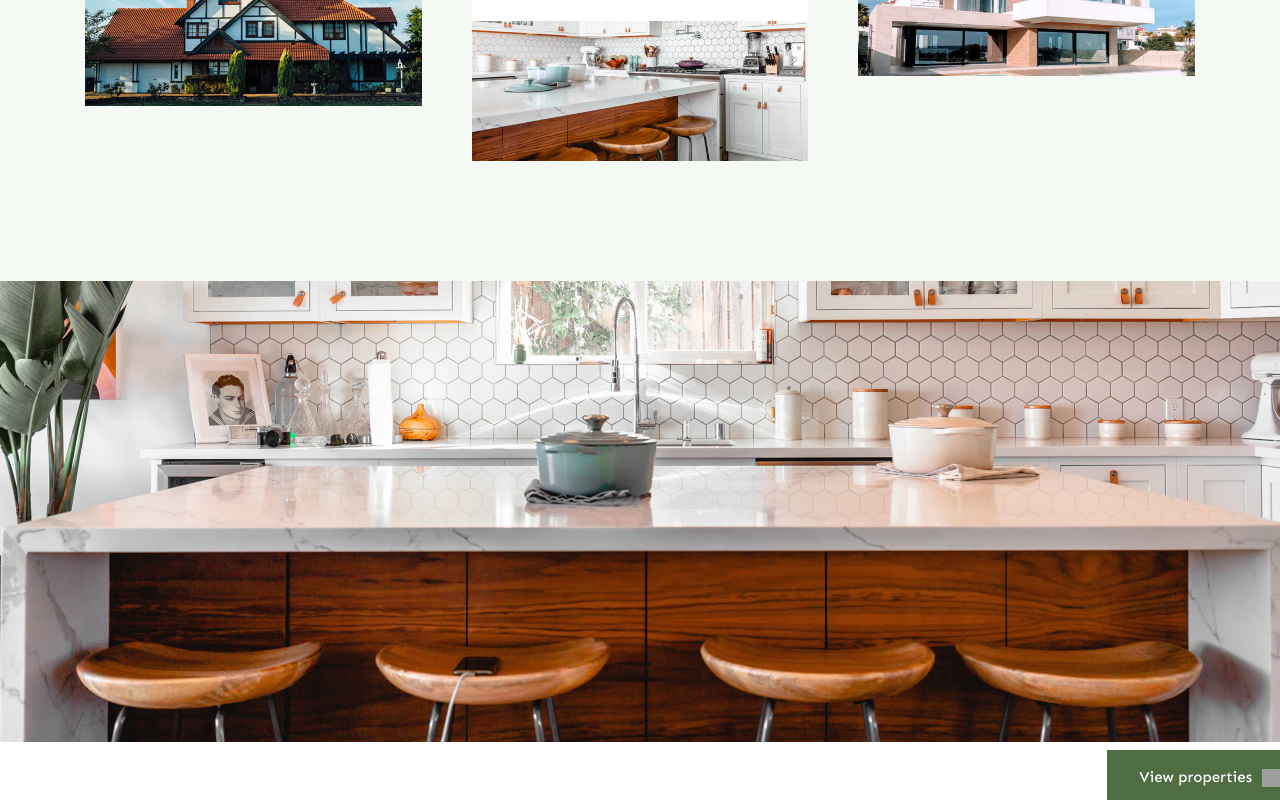
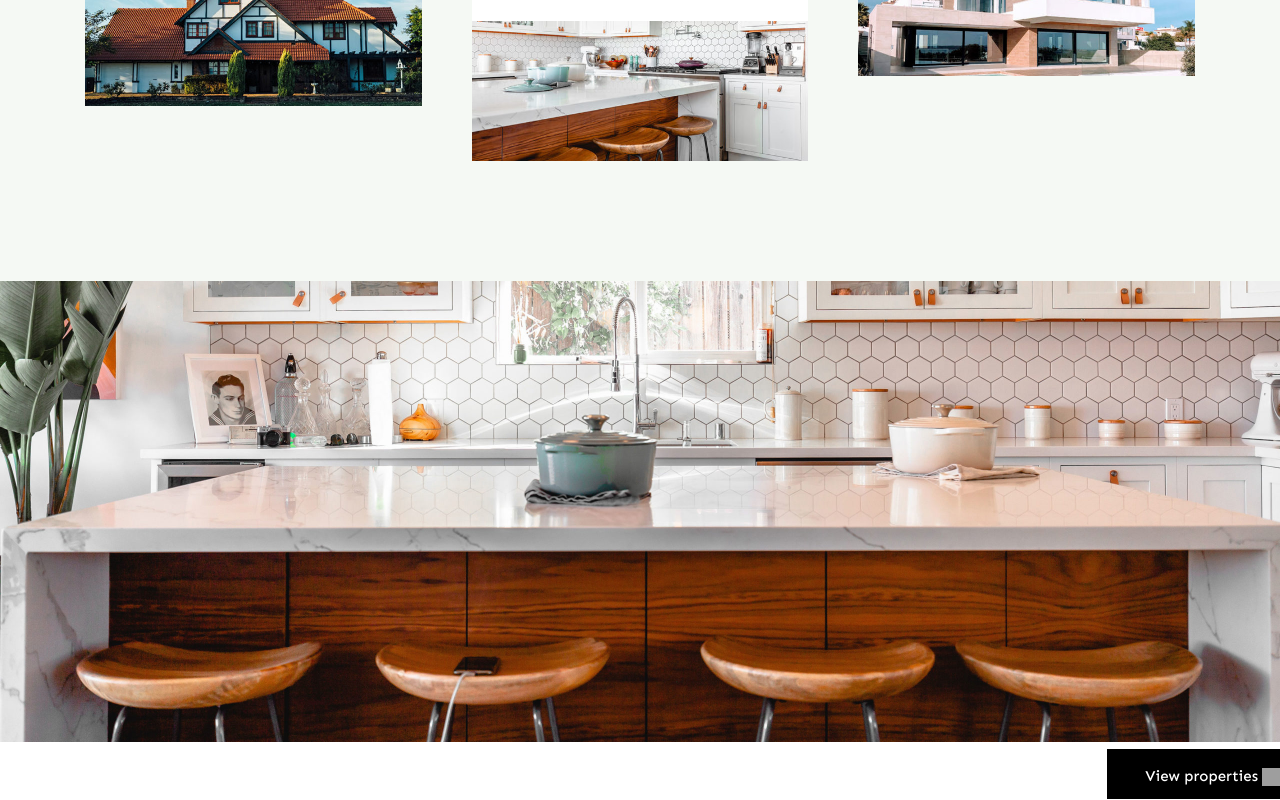
Before and after one commit to OleksiiPustilnyk/react-website-realtor, a React (Create React App) app: page / in a window 1280 px wide. Shown: the part 3388-4188 px from the top of the page. Built offline with nearby package versions, Linux system fonts and the light colour scheme; grey boxes are pictures that could not be loaded.

Commit message:
edited defoulBtn

```diff
--- a/src/Container/Header/HeaderDefault.scss
+++ b/src/Container/Header/HeaderDefault.scss
@@ -1,5 +1,4 @@
-@import "../../assets/style/variables";
-
+@import '../../assets/style/variables';
 
 .headerDefault {
     background-color: $headerBgColor;
@@ -9,13 +8,13 @@
     padding-bottom: 80px;
 }
 
-.btnDefaultBlack {
-    @include btnDefault (black, 15px 40px 17px 65px)
+.btnDefaultBlackHead {
+    @include btnDefault(black, 15px 40px 17px 65px);
 }
-.btnDefaultBlack:hover {
+.btnDefaultBlackHead:hover {
     background-color: $colorGreen;
 }
 
 .icon-home {
-    @include icon-left ("/assets/icons/icon-home.svg", 15px, 15px, 40px, 18px)
+    @include icon-left('/assets/icons/icon-home.svg', 15px, 15px, 40px, 18px);
 }
--- a/src/Container/Header/HeaderDefault.tsx
+++ b/src/Container/Header/HeaderDefault.tsx
@@ -19,7 +19,7 @@ const HeaderDefault = (props: Props) => {
                             <Menu />
                         </Col>
                         <Col md={{ span: 3, offset: 1 }}>
-                            <button className="btnDefaultBlack">
+                            <button className="btnDefaultBlackHead">
                                 View properties
                                 <span className="icon-home"></span>
                             </button>
--- a/src/Pages/Home/Home.scss
+++ b/src/Pages/Home/Home.scss
@@ -139,5 +139,22 @@
 
 .btn-block-2 {
     left: 25px;
-    top: 469px;
+    top: 468px;
 }
+
+.btnDefaultBlack {
+    @include btnDefault(black, 16px 40px 16px 30px);
+    width: 200px;
+    .btn-icon-arrow-left-white {
+        @include icon-right(
+            '/assets/icons/icon-arrow-left-white.svg',
+            18px,
+            18px,
+            27px,
+            19px
+        );
+    }
+}
+.btnDefaultBlack:hover {
+    background-color: $colorGreen;
+}
--- a/src/Pages/Home/Home.tsx
+++ b/src/Pages/Home/Home.tsx
@@ -111,7 +111,7 @@ const Home = (props: Props) => {
                             md={{ span: 2, offset: 10 }}
                             className="btn-block-2"
                         >
-                            <button className="btnDefaultGreen">
+                            <button className="btnDefaultBlack">
                                 View properties
                                 <span className="btn-icon-arrow-left-white"></span>
                             </button>
```
